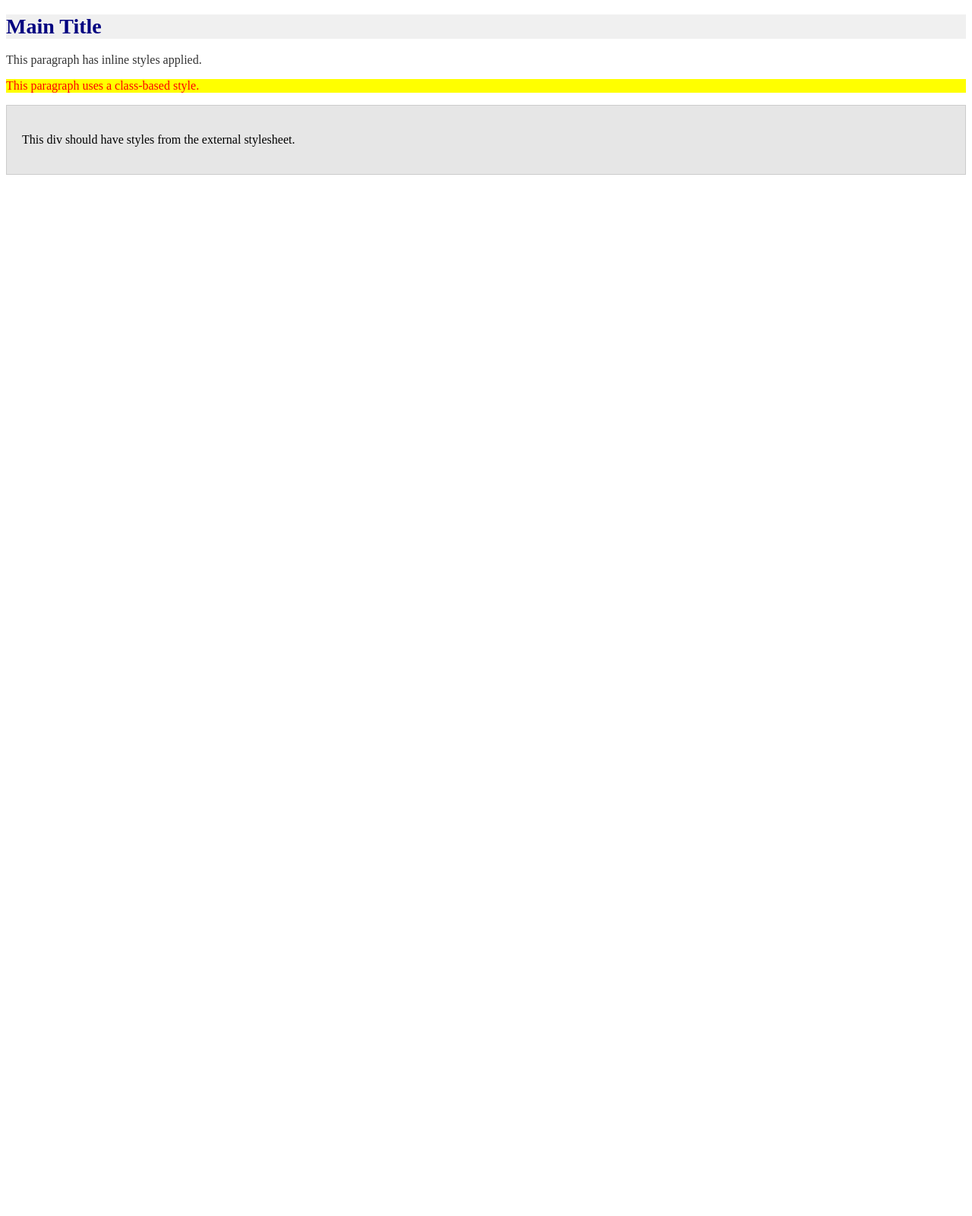
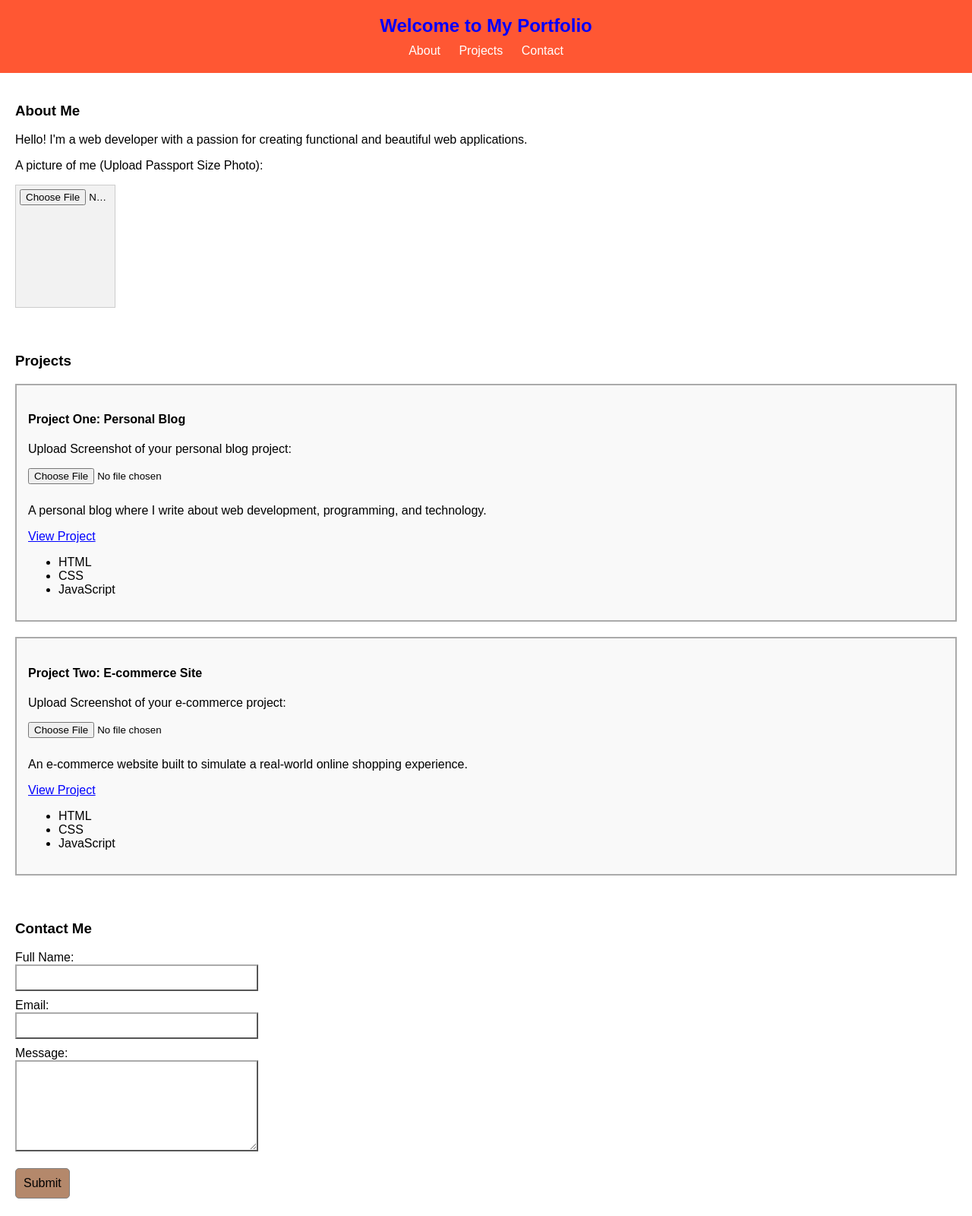
Before and after one commit to AishwaryaTCSE/HTML_CSS, a plain HTML site: page index.html in a window 1280 px wide. Shown: the top 1600 px of the page at 76% size. Before the commit the page ends 800 px from the top, so only its background shows below. Drawn offline with Linux system fonts and the light colour scheme.

Commit message:
Add files via upload

```diff
--- a/index.html
+++ b/index.html
@@ -1,35 +1,102 @@
 <!DOCTYPE html>
-<html lang="en">
+<html>
 <head>
-  <meta charset="UTF-8">
-  <title>Multi-Method CSS Example</title>
-  <style>
-    /* Internal CSS styles */
-    h1 {
-      color: navy;
-      font-size: 28px;
-      background-color: #f0f0f0; /* Fixed color */
-    }
-    .highlighted-text {
-      background-color: yellow;
-      color: red;
-    }
-  </style>
-  <link rel="stylesheet" href="styles.css">
+  <title>My Portfolio</title>
 </head>
-<body>
+<body style="margin: 0; font-family: Arial, sans-serif;">
 
-  <!-- Inline style fixed -->
-  <h1>Main Title</h1>
+  <!-- Header -->
+  <div style="background-color: #ff5733; padding: 20px; text-align: center;">
+    <h2 style="color: blue; margin: 0;">Welcome to My Portfolio</h2>
+    <div style="margin-top: 10px;">
+      <a href="#about" style="margin: 0 10px; color: white; text-decoration: none;"
+         onmouseover="this.style.textDecoration='underline'"
+         onmouseout="this.style.textDecoration='none'">About</a>
+      <a href="#projects" style="margin: 0 10px; color: white; text-decoration: none;"
+         onmouseover="this.style.textDecoration='underline'"
+         onmouseout="this.style.textDecoration='none'">Projects</a>
+      <a href="#contact" style="margin: 0 10px; color: white; text-decoration: none;"
+         onmouseover="this.style.textDecoration='underline'"
+         onmouseout="this.style.textDecoration='none'">Contact</a>
+    </div>
+  </div>
 
-  <!-- Inline style with corrected color -->
-  <p style="font-size: 16px; color: #333333;">This paragraph has inline styles applied.</p>
+  <!-- About Section -->
+  <div id="about" style="padding: 20px;">
+    <h3>About Me</h3>
+    <p>Hello! I'm a web developer with a passion for creating functional and beautiful web applications.</p>
+    <p>A picture of me (Upload Passport Size Photo):</p>
+    <input type="file" accept="image/*"
+           style="width: 120px; height: 150px; border: 1px solid #ccc; padding: 5px; background-color: #f2f2f2;">
+  </div>
 
-  <!-- Class-based style -->
-  <p class="highlighted-text">This paragraph uses a class-based style.</p>
+  <!-- Projects Section -->
+  <div id="projects" style="padding: 20px;">
+    <h3>Projects</h3>
 
-  <div id="main-container">
-    <p>This div should have styles from the external stylesheet.</p>
+    <!-- Project One -->
+    <div style="border: 2px solid #aaa; padding: 15px; margin-bottom: 20px; background-color: #f9f9f9;">
+      <h4>Project One: Personal Blog</h4>
+      <p>Upload Screenshot of your personal blog project:</p>
+      <input type="file" accept="image/*"
+             style="margin-bottom: 10px;"><br>
+      <p>A personal blog where I write about web development, programming, and technology.</p>
+      <a href="#" style="color: blue;">View Project</a>
+      <ul>
+        <li>HTML</li>
+        <li>CSS</li>
+        <li>JavaScript</li>
+      </ul>
+    </div>
+
+    <!-- Project Two -->
+    <div style="border: 2px solid #aaa; padding: 15px; background-color: #f9f9f9;">
+      <h4>Project Two: E-commerce Site</h4>
+      <p>Upload Screenshot of your e-commerce project:</p>
+      <input type="file" accept="image/*"
+             style="margin-bottom: 10px;"><br>
+      <p>An e-commerce website built to simulate a real-world online shopping experience.</p>
+      <a href="#" style="color: blue;">View Project</a>
+      <ul>
+        <li>HTML</li>
+        <li>CSS</li>
+        <li>JavaScript</li>
+      </ul>
+    </div>
+  </div>
+
+  <!-- Contact Section -->
+  <div id="contact" style="padding: 20px;">
+    <h3>Contact Me</h3>
+    <form>
+      <label>Full Name:</label><br>
+      <input type="text"
+             style="width: 300px; padding: 8px; margin-bottom: 10px; border: 2px outset #aaa;"><br>
+
+      <label>Email:</label><br>
+      <input type="email"
+             style="width: 300px; padding: 8px; margin-bottom: 10px; border: 2px outset #aaa;"><br>
+
+      <label>Message:</label><br>
+      <textarea
+             style="width: 300px; height: 100px; padding: 8px; border: 2px outset #aaa;"></textarea><br><br>
+
+      <button id="button"
+              style="padding: 10px; border: 1px solid gray; background-color: #B4886B; border-radius: 5px; font: inherit; cursor: pointer;"
+              onmouseover="this.style.backgroundColor='#a77a5e'"
+              onmouseout="this.style.backgroundColor='#B4886B'"
+              onfocus="this.style.outline='2px solid #444'"
+              onblur="this.style.outline='none'">Submit</button>
+    </form>
+  </div>
+
+  <!-- Footer -->
+  <div style="background-color: #ff5733; text-align: center; padding: 10px; margin-top: 20px;">
+    <p style="margin: 0;">© 2024 My Portfolio</p>
+    <p style="margin: 5px 0;">Follow me on
+      <a href="#" style="color: white; text-decoration: underline;">Twitter</a> |
+      <a href="#" style="color: white; text-decoration: underline;">GitHub</a>
+    </p>
   </div>
 
 </body>
```
